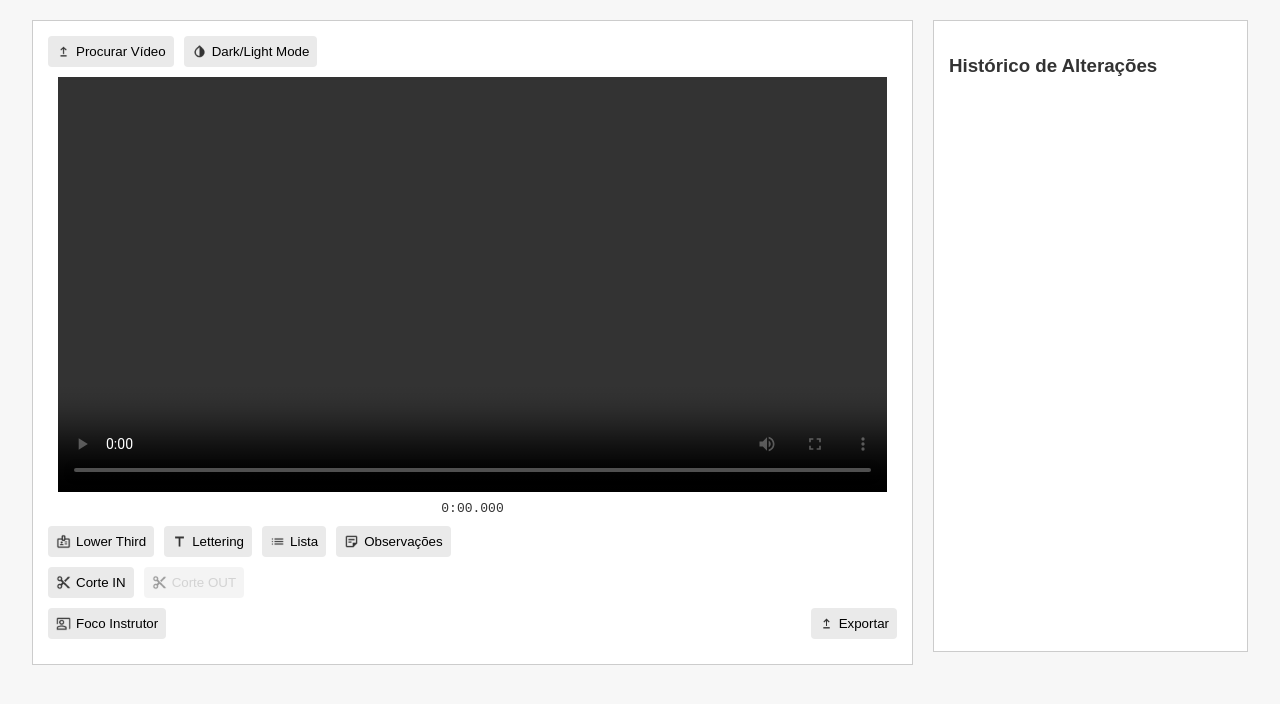
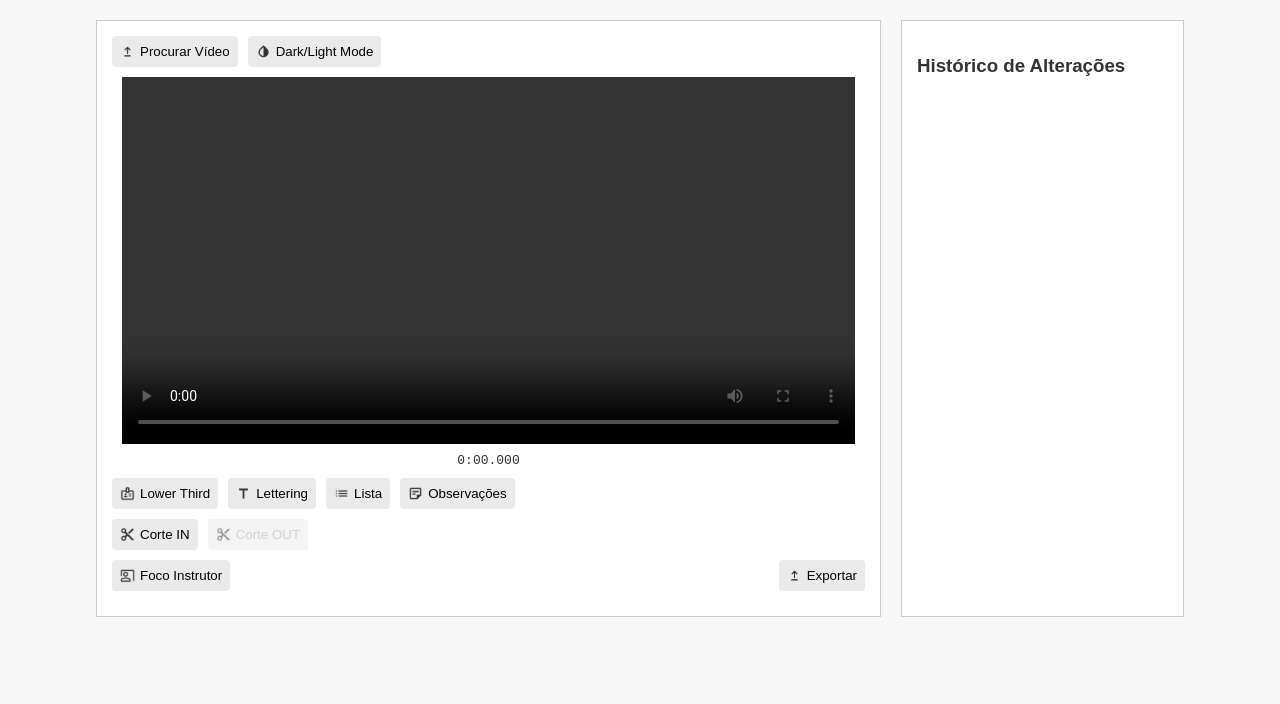
Before and after one commit to codingwithdenis/assistente-notas, a plain HTML site: page index.html in a window 1280 px wide. Drawn offline with Linux system fonts and the light colour scheme.

Commit message:
Melhorias após primeira rodada de pesquisas

```diff
--- a/index.html
+++ b/index.html
@@ -19,7 +19,7 @@
     /* Container Flex para área principal e sidebar */
     .main-container {
       display: flex;
-      max-width: 95%;
+      max-width: 85%;
       margin: 20px auto;
       gap: 20px;
     }
```
